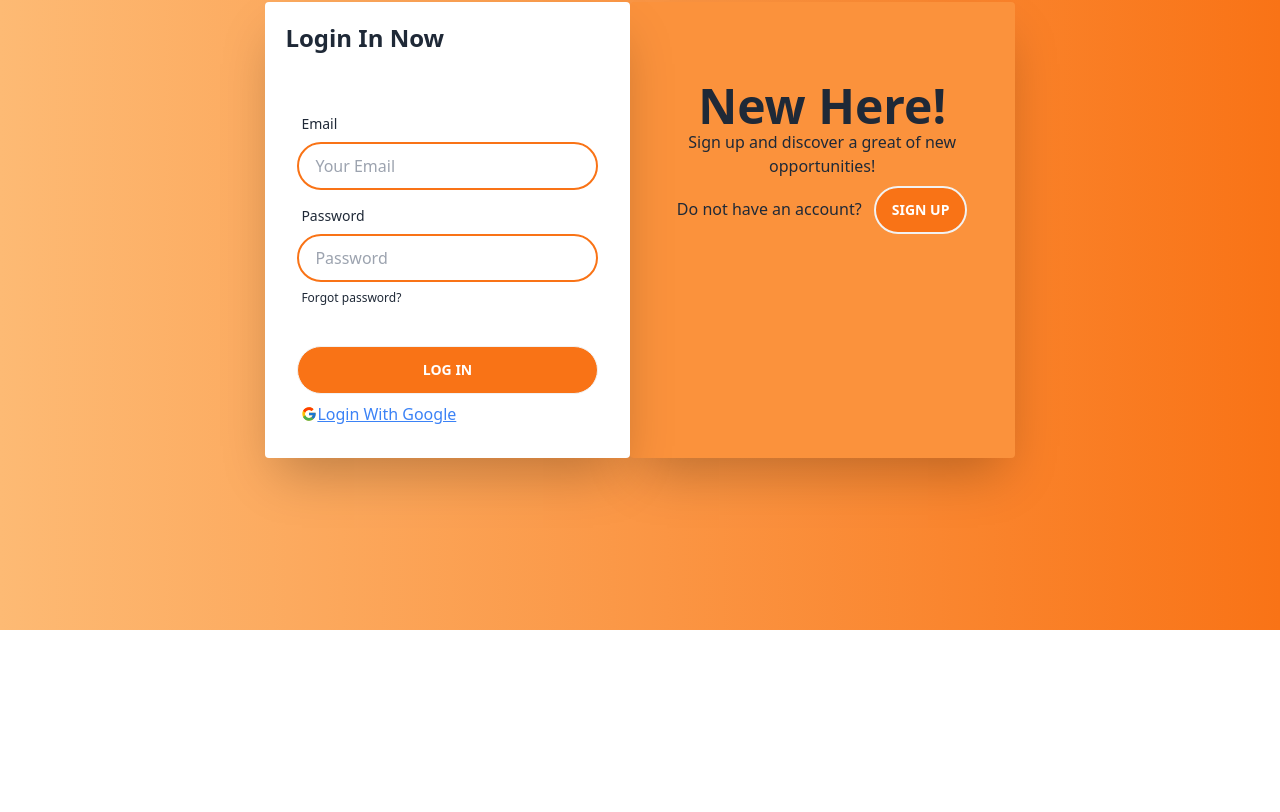
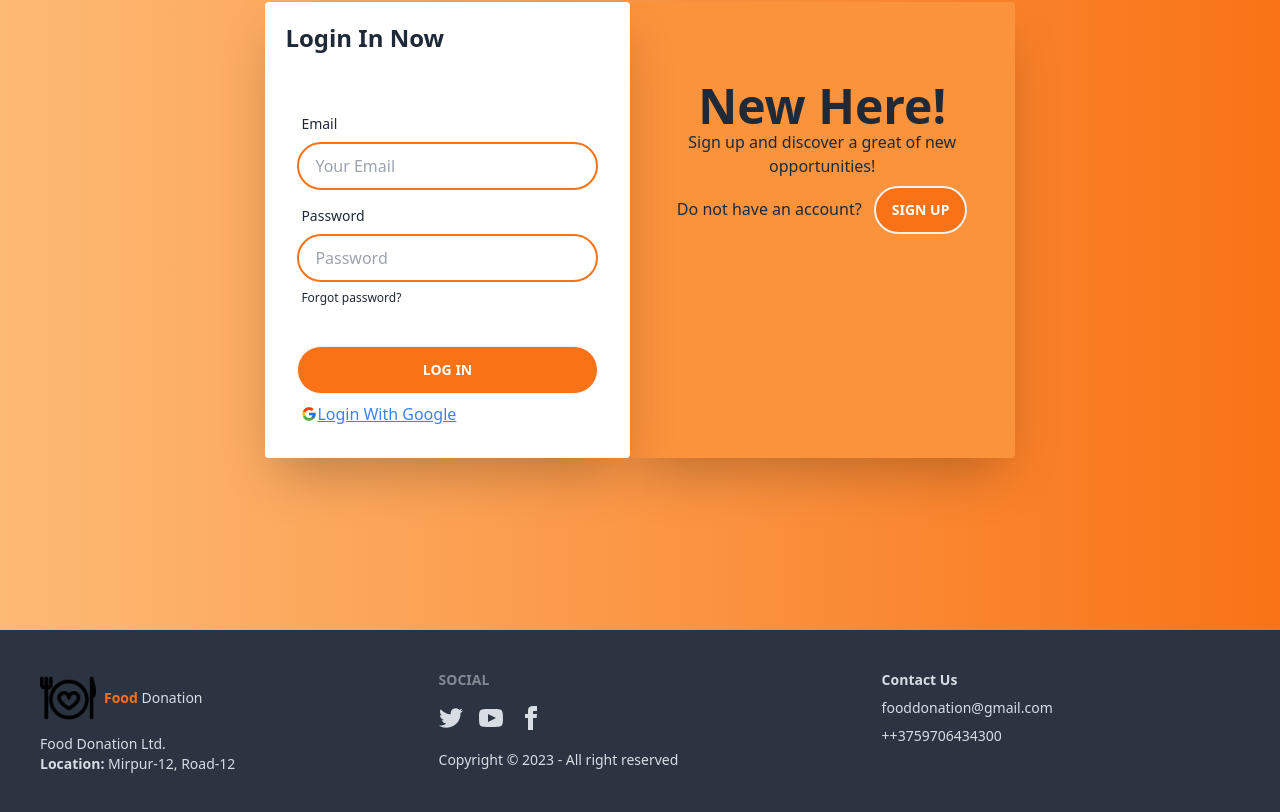
Before and after one commit to morsalinamunmun/food-donation-client, a React (Vite) app: page /login in a window 1280 px wide. Shown: the part 242-1054 px from the top of the page. Before the commit the page ends 872 px from the top, so only its background shows below. Built offline with nearby package versions, Linux system fonts and the light colour scheme; no server answers.

Commit message:
footer section created

```diff
--- a/src/Layout/MainLayout.jsx
+++ b/src/Layout/MainLayout.jsx
@@ -1,5 +1,6 @@
 import { Outlet } from "react-router-dom";
 import Navbar from "../components/Shared/Navbar/Navbar";
+import Footer from "../components/Shared/Footer/Footer";
 
 
 const MainLayout = () => {
@@ -7,6 +8,7 @@
         <div className="max-w-7xl mx-auto">
             <Navbar></Navbar>
             <Outlet></Outlet>
+            <Footer></Footer>
         </div>
     );
 };
--- /dev/null
+++ b/src/components/Shared/Footer/Footer.jsx
@@ -0,0 +1,30 @@
+import logo from '../../../assets/images/logo.png'
+const Footer = () => {
+    return (
+        <footer className="footer p-10 bg-neutral text-neutral-content">
+            <aside>
+                <div className='flex gap-2 items-center'>
+                    <img className='w-14' src={logo} alt="" />
+                    <p><span className='text-orange-500 font-semibold'>Food</span> Donation</p>
+                </div>
+                <p>Food Donation Ltd.<br /><span className='font-semibold'>Location:</span> Mirpur-12, Road-12</p>
+            </aside>
+            <nav>
+                <header className="footer-title">Social</header>
+                <div className="grid grid-flow-col gap-4 mb-3">
+                    <a><svg xmlns="http://www.w3.org/2000/svg" width="24" height="24" viewBox="0 0 24 24" className="fill-current"><path d="M24 4.557c-.883.392-1.832.656-2.828.775 1.017-.609 1.798-1.574 2.165-2.724-.951.564-2.005.974-3.127 1.195-.897-.957-2.178-1.555-3.594-1.555-3.179 0-5.515 2.966-4.797 6.045-4.091-.205-7.719-2.165-10.148-5.144-1.29 2.213-.669 5.108 1.523 6.574-.806-.026-1.566-.247-2.229-.616-.054 2.281 1.581 4.415 3.949 4.89-.693.188-1.452.232-2.224.084.626 1.956 2.444 3.379 4.6 3.419-2.07 1.623-4.678 2.348-7.29 2.04 2.179 1.397 4.768 2.212 7.548 2.212 9.142 0 14.307-7.721 13.995-14.646.962-.695 1.797-1.562 2.457-2.549z"></path></svg></a>
+                    <a><svg xmlns="http://www.w3.org/2000/svg" width="24" height="24" viewBox="0 0 24 24" className="fill-current"><path d="M19.615 3.184c-3.604-.246-11.631-.245-15.23 0-3.897.266-4.356 2.62-4.385 8.816.029 6.185.484 8.549 4.385 8.816 3.6.245 11.626.246 15.23 0 3.897-.266 4.356-2.62 4.385-8.816-.029-6.185-.484-8.549-4.385-8.816zm-10.615 12.816v-8l8 3.993-8 4.007z"></path></svg></a>
+                    <a><svg xmlns="http://www.w3.org/2000/svg" width="24" height="24" viewBox="0 0 24 24" className="fill-current"><path d="M9 8h-3v4h3v12h5v-12h3.642l.358-4h-4v-1.667c0-.955.192-1.333 1.115-1.333h2.885v-5h-3.808c-3.596 0-5.192 1.583-5.192 4.615v3.385z"></path></svg></a>
+                </div>
+                <p>Copyright © 2023 - All right reserved</p>
+            </nav>
+            <div>
+                <h3 className='font-bold'>Contact Us</h3>
+                <p>fooddonation@gmail.com</p>
+                <p>++3759706434300</p>
+            </div>
+        </footer>
+    );
+};
+
+export default Footer;
--- a/src/components/pages/Home/Home.jsx
+++ b/src/components/pages/Home/Home.jsx
@@ -1,4 +1,5 @@
 import Banner from "../../Banner/Banner";
+import Footer from "../../Shared/Footer/Footer";
 import Navbar from "../../Shared/Navbar/Navbar";
 
 
@@ -7,6 +8,7 @@
         <div className="max-w-7xl mx-auto">
              <Navbar></Navbar>
              <Banner></Banner>
+             <Footer></Footer>
         </div>
     );
 };
--- a/src/components/pages/Login/Login.jsx
+++ b/src/components/pages/Login/Login.jsx
@@ -6,6 +6,7 @@
 import { Toaster, toast } from "react-hot-toast";
 import Navbar from "../../Shared/Navbar/Navbar";
 import { AuthContext } from "../../../Provider/AuthProvider";
+import Footer from "../../Shared/Footer/Footer";
 
 const Login = () => {
     const [loginError, setLoginError] = useState('');
@@ -79,6 +80,7 @@
             </div>
             <Toaster></Toaster>
         </div>
+        <Footer></Footer>
         </>
     );
 };
--- a/src/components/pages/Signup/Signup.jsx
+++ b/src/components/pages/Signup/Signup.jsx
@@ -6,6 +6,7 @@
 
 import { Toaster, toast } from "react-hot-toast";
 import { AuthContext } from "../../../Provider/AuthProvider";
+import Footer from "../../Shared/Footer/Footer";
 
 const Signup = () => {
   const [error, setError] = useState('');
@@ -43,8 +44,9 @@
     .catch(error=> console.error(error));
   }
   return (
+    <>
+    <Navbar></Navbar>
       <div className="bg-gradient-to-r from-[#FDBA74] to-[#F97316] pb-5">
-            <Navbar></Navbar>
             <div className="card flex-shrink-0 w-full max-w-sm my-10 shadow-2xl flex mx-auto bg-orange-300">
                 <h2 className="p-5 text-2xl font-bold">Sign Up Now</h2>
               <form className="card-body" onSubmit={handleSignUp}>
@@ -86,6 +88,8 @@
             </div>
             <Toaster></Toaster>
       </div>
+      <Footer></Footer>
+      </>
     );
 };
 
```
